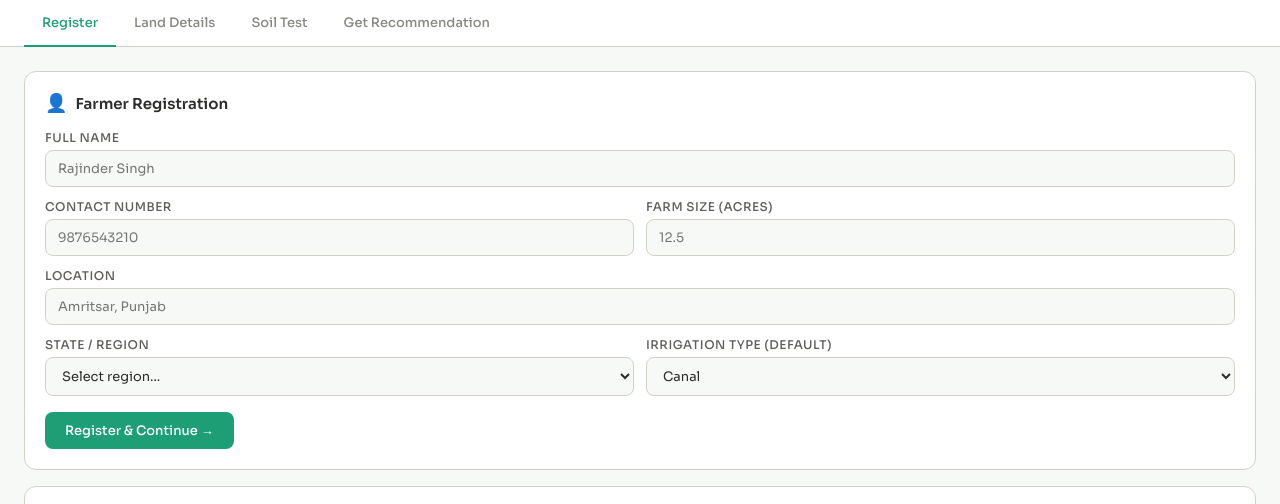
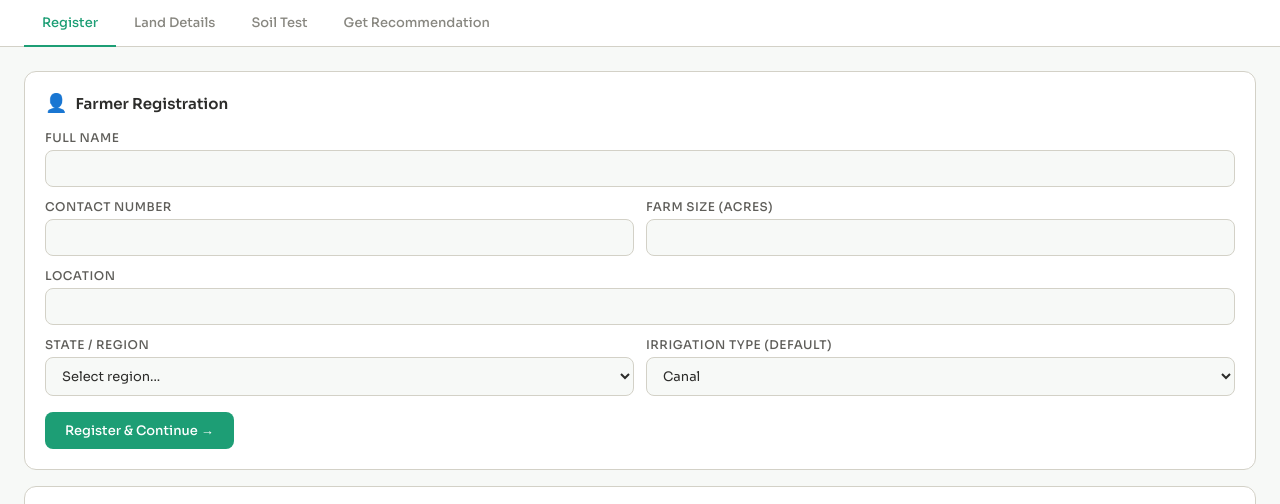
Before and after one commit to utsavsingh-90/farmiq, a Flask app: page / in a window 1280 px wide. Shown: the part 56-560 px from the top of the page. Run offline with Flask 3, Linux system fonts and the light colour scheme; data comes from the database, SQL or seed files in the repository.

Commit message:
Removed all input placeholders across the website for a cleaner look.

```diff
--- a/templates/index4.html
+++ b/templates/index4.html
@@ -166,10 +166,10 @@ tr:hover td{background:var(--gray-light)}
       <div class="card">
         <div class="card-title"><span>👤</span> Farmer Registration</div>
         <div class="form-grid">
-          <div class="form-group full"><label>Full Name</label><input id="f-name" placeholder="Rajinder Singh" /></div>
-          <div class="form-group"><label>Contact Number</label><input id="f-contact" placeholder="9876543210" /></div>
-          <div class="form-group"><label>Farm Size (acres)</label><input id="f-size" type="number" placeholder="12.5" /></div>
-          <div class="form-group full"><label>Location</label><input id="f-location" placeholder="Amritsar, Punjab" /></div>
+          <div class="form-group full"><label>Full Name</label><input id="f-name" /></div>
+          <div class="form-group"><label>Contact Number</label><input id="f-contact" /></div>
+          <div class="form-group"><label>Farm Size (acres)</label><input id="f-size" type="number" /></div>
+          <div class="form-group full"><label>Location</label><input id="f-location" /></div>
           <div class="form-group"><label>State / Region</label>
             <select id="f-region">
               <option value="">Select region...</option>
@@ -213,9 +213,9 @@ tr:hover td{background:var(--gray-light)}
           <select id="land-farmer-select"><option value="">-- Select registered farmer --</option></select>
         </div>
         <div class="form-grid">
-          <div class="form-group"><label>Latitude</label><input id="l-lat" placeholder="31.6336" /></div>
-          <div class="form-group"><label>Longitude</label><input id="l-lon" placeholder="74.8723" /></div>
-          <div class="form-group"><label>Area (acres)</label><input id="l-area" type="number" placeholder="5.0" /></div>
+          <div class="form-group"><label>Latitude</label><input id="l-lat" /></div>
+          <div class="form-group"><label>Longitude</label><input id="l-lon" /></div>
+          <div class="form-group"><label>Area (acres)</label><input id="l-area" type="number" /></div>
           <div class="form-group"><label>Irrigation Type</label>
             <select id="l-irrigation">
               <option>Canal</option><option>Drip</option><option>Sprinkler</option><option>Flood</option><option>Rainfed</option>
@@ -247,11 +247,11 @@ tr:hover td{background:var(--gray-light)}
         </div>
         <div class="form-grid">
           <div class="form-group"><label>Test Date</label><input id="s-date" type="date" /></div>
-          <div class="form-group"><label>Nitrogen (kg/ha)</label><input id="s-n" type="number" placeholder="120" /></div>
-          <div class="form-group"><label>Phosphorus (kg/ha)</label><input id="s-p" type="number" placeholder="45" /></div>
-          <div class="form-group"><label>Potassium (kg/ha)</label><input id="s-k" type="number" placeholder="80" /></div>
-          <div class="form-group"><label>pH Level</label><input id="s-ph" type="number" step="0.1" placeholder="6.5" /></div>
-          <div class="form-group"><label>Organic Matter (%)</label><input id="s-om" type="number" step="0.1" placeholder="2.5" /></div>
+          <div class="form-group"><label>Nitrogen (kg/ha)</label><input id="s-n" type="number" /></div>
+          <div class="form-group"><label>Phosphorus (kg/ha)</label><input id="s-p" type="number" /></div>
+          <div class="form-group"><label>Potassium (kg/ha)</label><input id="s-k" type="number" /></div>
+          <div class="form-group"><label>pH Level</label><input id="s-ph" type="number" step="0.1" /></div>
+          <div class="form-group"><label>Organic Matter (%)</label><input id="s-om" type="number" step="0.1" /></div>
         </div>
         <div class="mt">
           <button class="btn btn-primary" onclick="saveSoilTest()">Save Soil Test →</button>
@@ -289,7 +289,7 @@ tr:hover td{background:var(--gray-light)}
               <option>Kharif (Jun-Sep)</option><option>Rabi (Oct-Mar)</option><option>Zaid (Mar-Jun)</option><option>Year-Round</option>
             </select>
           </div>
-          <div class="form-group"><label>Budget (₹)</label><input id="rec-budget" placeholder="50000" /></div>
+          <div class="form-group"><label>Budget (₹)</label><input id="rec-budget" /></div>
           <div class="form-group"><label>Priority</label>
             <select id="rec-priority">
               <option>Max Profit</option><option>Sustainability</option><option>Low Water Use</option><option>Quick Harvest</option>
```
